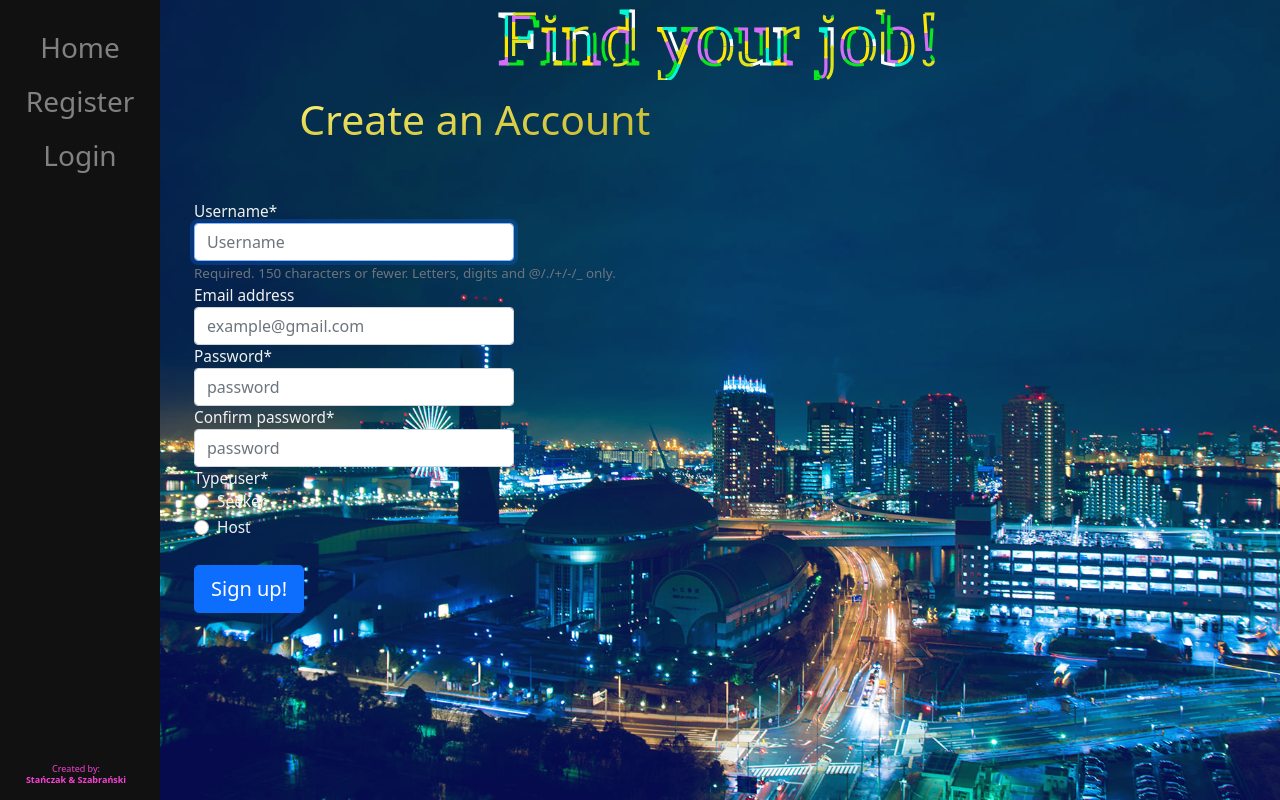
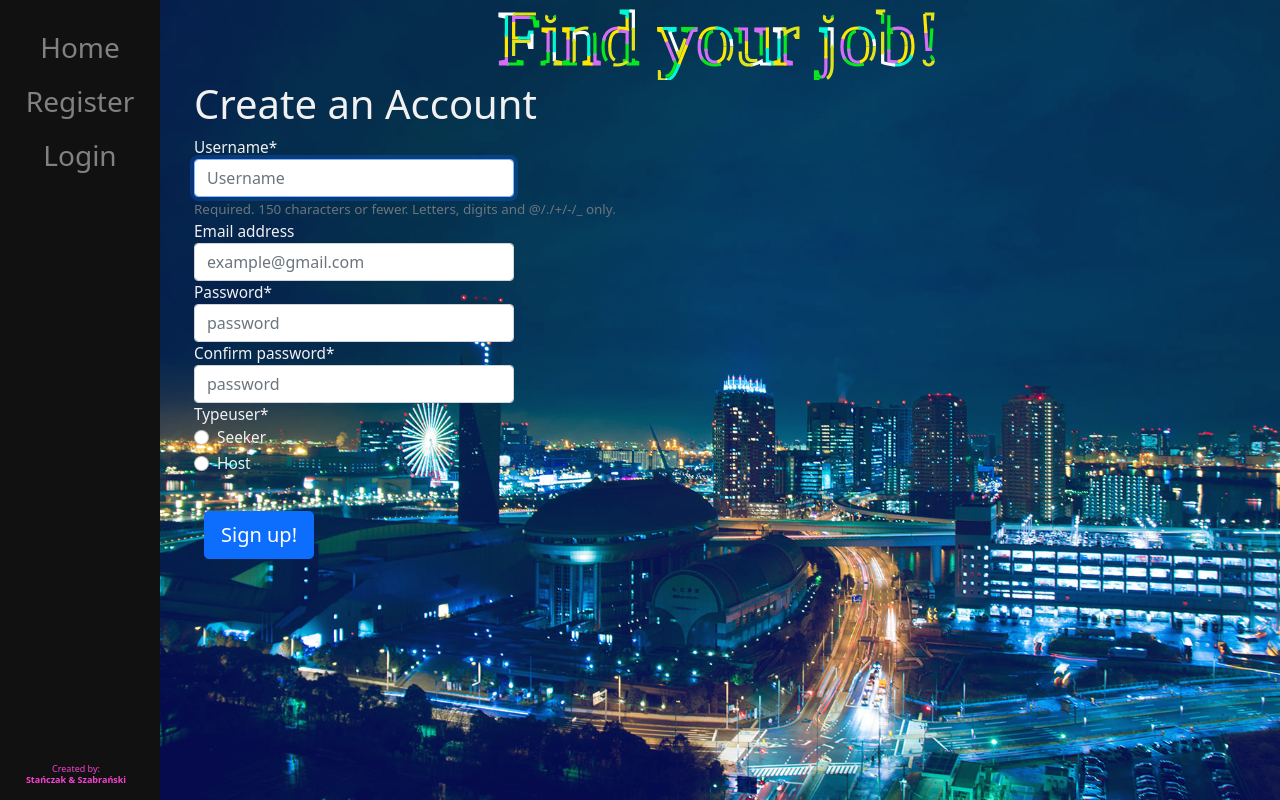
Before and after one commit to MikolajSzabranski/SerwisZOgloszeniami, a Django app: page /register/ in a window 1280 px wide. Run offline with Django 4.2, Linux system fonts and the light colour scheme; some libraries are stand-ins or nearby versions.

Commit message:
button change

```diff
--- a/SZO/forms.py
+++ b/SZO/forms.py
@@ -4,7 +4,7 @@ from django.contrib.auth.models import User
 from django.db import models
 # from matplotlib import widgets
 from .models import typesUser, JobOffer
-from django.forms import ModelForm, TextInput, EmailInput, PasswordInput, ChoiceField, RadioSelect, CharField
+from django.forms import HiddenInput, ModelForm, TextInput, EmailInput, PasswordInput, ChoiceField, RadioSelect, CharField
 from django.core.validators import RegexValidator
 
 
@@ -51,10 +51,6 @@ class CreateOffer(ModelForm):
     city = TextInput()
     phoneNumberRegex = RegexValidator(regex=r"^\+?1?\d{8,15}$")
     tel_number = models.CharField(validators=[phoneNumberRegex], max_length=9, unique=True)
-
-    # tel_number = forms.IntegerField(
-    #     max_value=999999999, min_value=100000000, help_text='Enter telephone number:')
-
     class Meta:
         model = JobOffer
         fields = ('title', 'text', 'city', 'tel_number')
--- a/SZO/models.py
+++ b/SZO/models.py
@@ -1,6 +1,5 @@
 from django.contrib.auth.models import User
 from django.db import models
-from captcha.fields import ReCaptchaField
 
 # Create your models here.
 
--- a/SZO/static/base.css
+++ b/SZO/static/base.css
@@ -5,35 +5,12 @@ html, body {
   background-color: #021027;
 }
 html, .main{
-    //background-color: rgb(170, 216, 44);
     color: #f1f1f1;
 }
 registrationForm.form{
     margin-top: 0.8vh;
 }
 @import url("https://fonts.googleapis.com/css2?family=Asap&family=Roboto:ital,wght@0,500;0,900;1,500&display=swap");
-header {
-  width: 100%;
-  height: 15vh;
-  display: inline-block;
-  flex-direction: column;
-  align-items: center;
-}
-header h1 {
-  position: relative;
-  left: 10%;
-  width: 80%;
-  height: 100%;
-  margin-top: 1.2vw;
-  font-size: 3.2vw;
-  color: transparent;
-  -webkit-background-clip:
-  text;
-  background-clip: text;
-}
-header .header-1{
-  background-image: repeating-radial-gradient(farthest-side at 2px 8px, #faee6e, #c7ba2e, #786f0d);
-}
 div .container{
     font-size: 1.2vw;
 }
@@ -91,22 +68,24 @@ div.absolute {
 .sidenav h6:hover{
     color: #ffdf00;
 }
+button{
+    margin: 10px;
+}
 button:hover{
     animation-name: button-change;
-    animation-duration: 2s;
+    animation-duration: 1.5s;
     animation-fill-mode: forwards;
 }
 @keyframes button-change {
     100% {
-        background-color: coral;
-        transform: scale(1.2);
-        border-radius: 50%;
+        background-color: rgba(80, 255, 211, 0.651);
+        transform: scale(1.1);
     }
 }
 svg {
     display: block;
     font: 18.0em 'Montserrat';
-    width: center;
+    width: auto;
     height: 80px;
     margin: auto;
 }
--- a/SZO/templates/SZO/base.html
+++ b/SZO/templates/SZO/base.html
@@ -5,9 +5,9 @@
     <meta charset="UTF-8">
     <meta http-equiv="X-UA-Compatible" content="IE=edge">
     <meta name="viewport" content="width=device-width, initial-scale=1.0, shrink-to-fit=no">
-    <link href="{% static 'base.css'%}" rel="stylesheet">
     <link href="https://cdn.jsdelivr.net/npm/bootstrap@5.1.3/dist/css/bootstrap.min.css" rel="stylesheet"
           integrity="sha384-1BmE4kWBq78iYhFldvKuhfTAU6auU8tT94WrHftjDbrCEXSU1oBoqyl2QvZ6jIW3" crossorigin="anonymous">
+    <link href="{% static 'base.css'%}" rel="stylesheet">
     <title>{% block title %}Find your job!{% endblock %}</title>
 </head>
 <body>
```
Also changed, not shown: SZO/templates/SZO/addOffer.html (+77 -0 lines), SZO/migrations/0012_joboffer_latitude_joboffer_longitude.py (added), SZO/migrations/0013_remove_joboffer_latitude_remove_joboffer_longitude.py (added), db.sqlite3.
